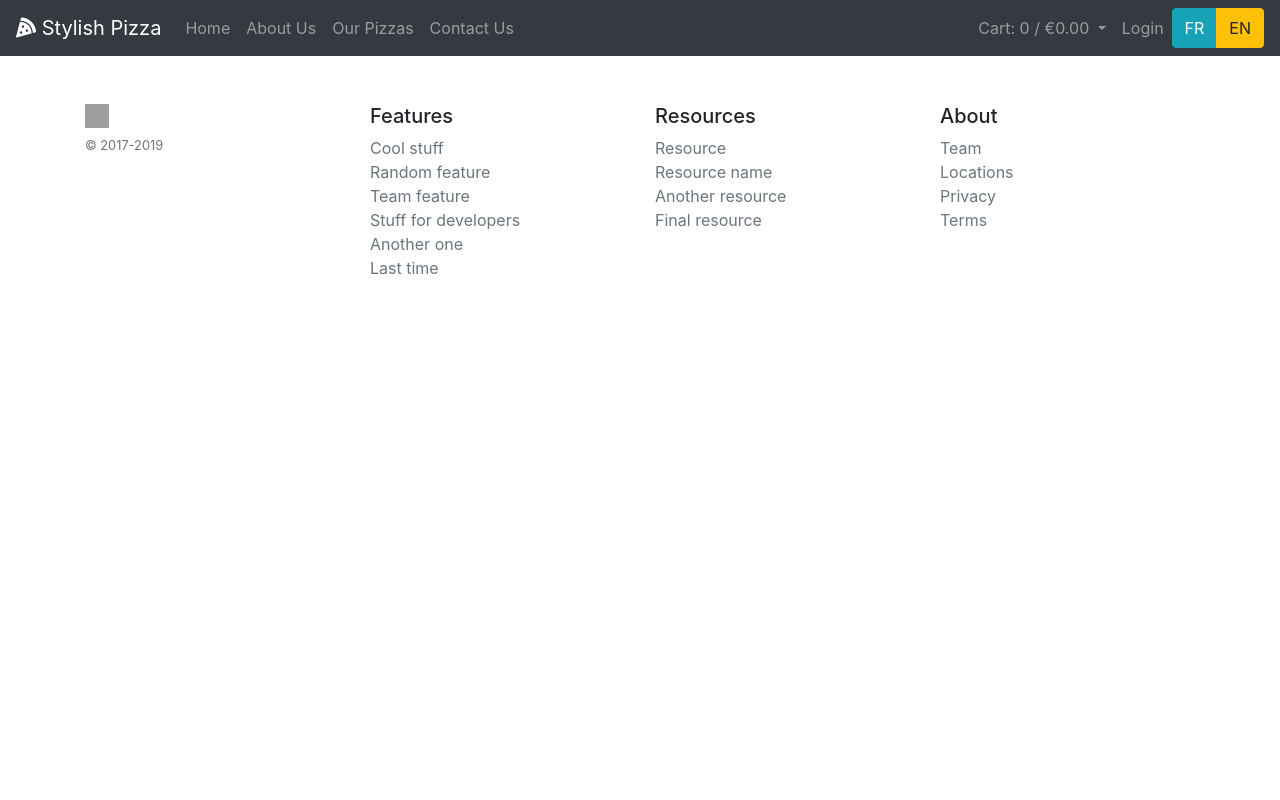
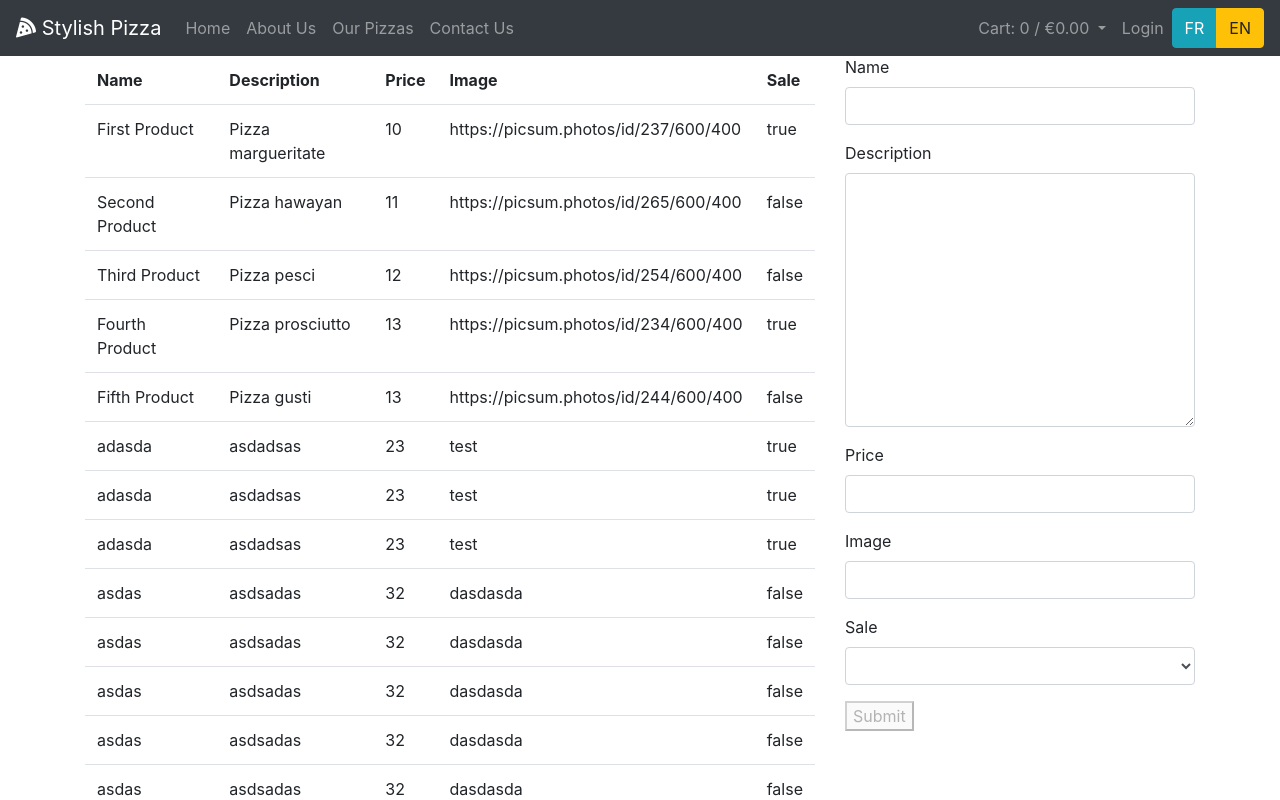
Before and after one commit to mirceaagr/ensta-web-dev, an Angular app in the folder 2020/course4/pizza/: page /pizza-list in a window 1280 px wide. Before the commit this address led to /. Shown: the top 800 px of the page. Built offline with nearby package versions, Linux system fonts and the light colour scheme; data requests are answered from the project's data file; grey boxes are pictures that could not be loaded.

Commit message:
Quick pizza exam example

```diff
--- a/2020/course4/pizza/db.json
+++ b/2020/course4/pizza/db.json
@@ -1,69 +1,169 @@
 {
-    "products":[
+  "products": [
     {
-          "id":1,
+      "id": 1,
       "description": "Pizza margueritate",
-          "image":"https://picsum.photos/id/237/600/400",
+      "image": "https://picsum.photos/id/237/600/400",
       "name": "First Product",
       "price": 10,
-          "sale":true
+      "sale": true
     },
     {
-          "id":2,
+      "id": 2,
       "description": "Pizza hawayan",
-          "image":"https://picsum.photos/id/265/600/400",
+      "image": "https://picsum.photos/id/265/600/400",
       "name": "Second Product",
       "price": 11,
-          "sale":false
+      "sale": false
     },
     {
-          "id":3,
+      "id": 3,
       "description": "Pizza pesci",
-          "image":"https://picsum.photos/id/254/600/400",
+      "image": "https://picsum.photos/id/254/600/400",
       "name": "Third Product",
       "price": 12,
-          "sale":false
-
-
+      "sale": false
     },
     {
-          "id":4,
+      "id": 4,
       "description": "Pizza prosciutto",
-          "image":"https://picsum.photos/id/234/600/400",
+      "image": "https://picsum.photos/id/234/600/400",
       "name": "Fourth Product",
       "price": 13,
-          "sale":true
+      "sale": true
     },
     {
-          "id":5,
+      "id": 5,
       "description": "Pizza gusti",
-          "image":"https://picsum.photos/id/244/600/400",
+      "image": "https://picsum.photos/id/244/600/400",
       "name": "Fifth Product",
       "price": 13,
-          "sale":false
-
+      "sale": false
+    },
+    {
+      "name": "adasda",
+      "description": "asdadsas",
+      "price": 23,
+      "image": "test",
+      "sale": "true",
+      "id": 6
+    },
+    {
+      "name": "adasda",
+      "description": "asdadsas",
+      "price": 23,
+      "image": "test",
+      "sale": "true",
+      "id": 7
+    },
+    {
+      "name": "adasda",
+      "description": "asdadsas",
+      "price": 23,
+      "image": "test",
+      "sale": "true",
+      "id": 8
+    },
+    {
+      "name": "asdas",
+      "description": "asdsadas",
+      "price": 32,
+      "image": "dasdasda",
+      "sale": "false",
+      "id": 9
+    },
+    {
+      "name": "asdas",
+      "description": "asdsadas",
+      "price": 32,
+      "image": "dasdasda",
+      "sale": "false",
+      "id": 10
+    },
+    {
+      "name": "asdas",
+      "description": "asdsadas",
+      "price": 32,
+      "image": "dasdasda",
+      "sale": "false",
+      "id": 11
+    },
+    {
+      "name": "asdas",
+      "description": "asdsadas",
+      "price": 32,
+      "image": "dasdasda",
+      "sale": "false",
+      "id": 12
+    },
+    {
+      "name": "asdas",
+      "description": "asdsadas",
+      "price": 32,
+      "image": "dasdasda",
+      "sale": "false",
+      "id": 13
+    },
+    {
+      "name": "asdas",
+      "description": "asdsadas",
+      "price": 32,
+      "image": "dasdasda",
+      "sale": "false",
+      "id": 14
+    },
+    {
+      "name": "asdas",
+      "description": "asdsadas",
+      "price": 32,
+      "image": "dasdasda",
+      "sale": "false",
+      "id": 15
+    },
+    {
+      "name": "asdas",
+      "description": "asdsadas",
+      "price": 32,
+      "image": "dasdasda",
+      "sale": "false",
+      "id": 16
+    },
+    {
+      "name": "asdas",
+      "description": "asdsadas",
+      "price": 32,
+      "image": "dasdasda",
+      "sale": "false",
+      "id": 17
+    },
+    {
+      "name": "asdas",
+      "description": "asdsadas",
+      "price": 32,
+      "image": "dasdasda",
+      "sale": "false",
+      "id": 18
     }
-
   ],
-
-      "carousels":[
+  "carousels": [
     {
-          "id":0,
-          "caption":"My first caption",
+      "id": 0,
+      "caption": "My first caption",
       "title": "My first title",
       "url": "https://picsum.photos/id/237/1200/400"
     },
     {
-          "id":1,
-          "caption":"My second caption",
+      "id": 1,
+      "caption": "My second caption",
       "title": "My second title",
       "url": "https://picsum.photos/id/238/1200/400"
     },
     {
-          "id":2,
-          "caption":"My third caption",
+      "id": 2,
+      "caption": "My third caption",
       "title": "My third title",
       "url": "https://picsum.photos/id/239/1200/400"
     }
-      ]
+  ],
+  "cars": []
 }
--- a/2020/course4/pizza/src/app/app-routing.module.ts
+++ b/2020/course4/pizza/src/app/app-routing.module.ts
@@ -6,6 +6,7 @@ import { PizzasComponent } from './pizzas/pizzas.component';
 import { ContactComponent } from './contact/contact.component';
 import { PizzaDetailComponent } from './pizzas/pizza-detail/pizza-detail.component';
 import { LoginComponent } from './login/login.component';
+import { PizzaListComponent } from './pizza-list/pizza-list.component';
 
 //{path:... , component: nameofcomponents}
 const routes: Routes = [
@@ -15,6 +16,7 @@ const routes: Routes = [
   {path:"pizza/:id", component: PizzaDetailComponent},
   {path:"contact", component: ContactComponent},
   {path:"login", component: LoginComponent},
+  {path:"pizza-list", component: PizzaListComponent},
 
 ];
 
--- a/2020/course4/pizza/src/app/cart/cart.component.html
+++ b/2020/course4/pizza/src/app/cart/cart.component.html
@@ -58,6 +58,7 @@
         <div class="alert alert-error" *ngIf="promo.errors.minLength">
           To short
         </div>
+
       </div>
     </form>
 </div>
--- /dev/null
+++ b/2020/course4/pizza/src/app/pizza-add/pizza-add.component.html
@@ -0,0 +1,74 @@
+<div *ngIf="productForm.submitted" class="alert alert-info">
+    Form submited
+</div>
+
+<form #productForm = "ngForm" (ngSubmit)="processForm(productForm)">
+    <div class="form-group">
+        <label for="name">Name</label>
+        <input class="form-control" type="text" name="name"
+        #name="ngModel"
+        required
+        ngModel>
+        <div *ngIf="name.invalid && (name.touched || name.dirty)">
+            <div *ngIf="name.errors.required" class="alert alert-danger">
+                Name is required
+            </div>
+        </div>
+    </div>
+    <div class="form-group">
+        <label for="">Description</label>
+        <textarea  class="form-control" name="description" id="" cols="30" rows="10"
+        #description = "ngModel"
+        required
+        ngModel></textarea>
+        <div *ngIf="description.invalid && (description.touched || description.dirty)">
+            <div *ngIf="description.errors.required" class="alert alert-danger">
+                Description is required
+            </div>
+        </div>
+    </div>
+    <div class="form-group">
+        <label for=""> Price</label>
+        <input class="form-control" type="number" name="price"
+        #price = "ngModel"
+        required
+        max=30
+        ngModel>
+        <div *ngIf="price.invalid && (price.touched || price.dirty)">
+            <div *ngIf="price.errors.required" class="alert alert-danger">
+                Price is required
+            </div>
+            <div *ngIf="price.errors.max" class="alert alert-danger">
+                Price is to high
+            </div>
+        </div>
+    </div>
+    <div class="form-group">
+        <label for=""> Image</label>
+        <input  class="form-control" type="text" name="image"
+        #image = "ngModel"
+        required
+        ngModel>
+        <div *ngIf="image.invalid && (image.touched || image.dirty)">
+            <div *ngIf="image.errors.required" class="alert alert-danger">
+                Image is required
+            </div>
+        </div>
+    </div>
+    <div class="form-group">
+        <label for="">Sale</label>
+        <select class="form-control" name="sale" id=""
+        #sale = "ngModel"
+        required
+        ngModel>
+            <option [value]="true">YES</option>
+            <option [value]="false">NO</option>
+        </select>
+        <div *ngIf="sale.invalid && (sale.touched || sale.dirty)">
+            <div *ngIf="sale.errors.required" class="alert alert-danger">
+               Sale is required
+            </div>
+        </div>
+    </div>
+    <button type="submit" [disabled]="productForm.invalid">Submit</button>
+</form>
--- /dev/null
+++ b/2020/course4/pizza/src/app/pizza-add/pizza-add.component.ts
@@ -0,0 +1,36 @@
+import { Component, OnInit, Output, EventEmitter } from '@angular/core';
+import { StoreService } from '../store.service';
+
+
+@Component({
+  selector: 'app-pizza-add',
+  templateUrl: './pizza-add.component.html',
+  styleUrls: ['./pizza-add.component.css']
+})
+export class PizzaAddComponent implements OnInit {
+  @Output() productUpdate: EventEmitter<boolean> = new EventEmitter<boolean>();
+  constructor(private store:StoreService) { }
+
+  ngOnInit(): void {
+  }
+
+  processForm(form) {
+    if(form.invalid){
+      alert("Baddddd")
+      return;
+    }
+
+    this.store.postProduct(form.value).subscribe(p=>{
+      // we need to notify the product list component to updated
+      this.productUpdate.emit(true);
+    },
+    error=> {
+      alert("Product could not be posted")
+    }
+    )
+
+
+  }
+
+
+}
--- /dev/null
+++ b/2020/course4/pizza/src/app/pizza-list/pizza-list.component.html
@@ -0,0 +1,27 @@
+<div class="container">
+    <div class="row">
+        <div class="col-md-8">
+            <table class="table">
+                <tr>
+                    <th>Name</th>
+                    <th>Description</th>
+                    <th>Price</th>
+                    <th>Image</th>
+                    <th>Sale</th>
+                </tr>
+                <tr *ngFor="let product of products">
+                    <td>{{product.name}}</td>
+                    <td>{{product.description}}</td>
+                    <td>{{product.price}}</td>
+                    <td>{{product.image}}</td>
+                    <td>{{product.sale}}</td>
+                </tr>
+            </table>
+
+        </div>
+        <div class="col-md-4">
+            <app-pizza-add (productUpdate)="fetchProducts()"></app-pizza-add>
+        </div>
+    </div>
+
+</div>
--- /dev/null
+++ b/2020/course4/pizza/src/app/pizza-list/pizza-list.component.ts
@@ -0,0 +1,26 @@
+import { Component, OnInit } from '@angular/core';
+import { StoreService } from '../store.service';
+import { Product } from '../models/Product';
+
+@Component({
+  selector: 'app-pizza-list',
+  templateUrl: './pizza-list.component.html',
+  styleUrls: ['./pizza-list.component.css']
+})
+export class PizzaListComponent implements OnInit {
+
+  products:Product
+  constructor(private store:StoreService) { }
+
+  ngOnInit(): void {
+    this.fetchProducts();
+  }
+
+  fetchProducts() {
+    this.store.fetchProducts()
+    .subscribe((products:Product)=>{
+      this.products = products;
+    })
+  }
+
+}
--- a/2020/course4/pizza/src/app/store.service.ts
+++ b/2020/course4/pizza/src/app/store.service.ts
@@ -48,4 +48,8 @@ export class StoreService {
   fetchCarousels(): Observable<any> {
     return this.http.get(`${SERVER_URL}carousels`)
   }
+
+  postProduct(product:Product): any {
+    return this.http.post(`${SERVER_URL}products`, product)
+  }
 }
```
Also changed, not shown: 2020/course4/pizza/src/app/app.module.ts (+6 -2 lines), 2020/course4/pizza/src/app/pizza-add/pizza-add.component.css (added), 2020/course4/pizza/src/app/pizza-list/pizza-list.component.css (added), 2 other files (tests, documents, lock files or other folders). Lines whose indentation alone changed are shown as unchanged.
